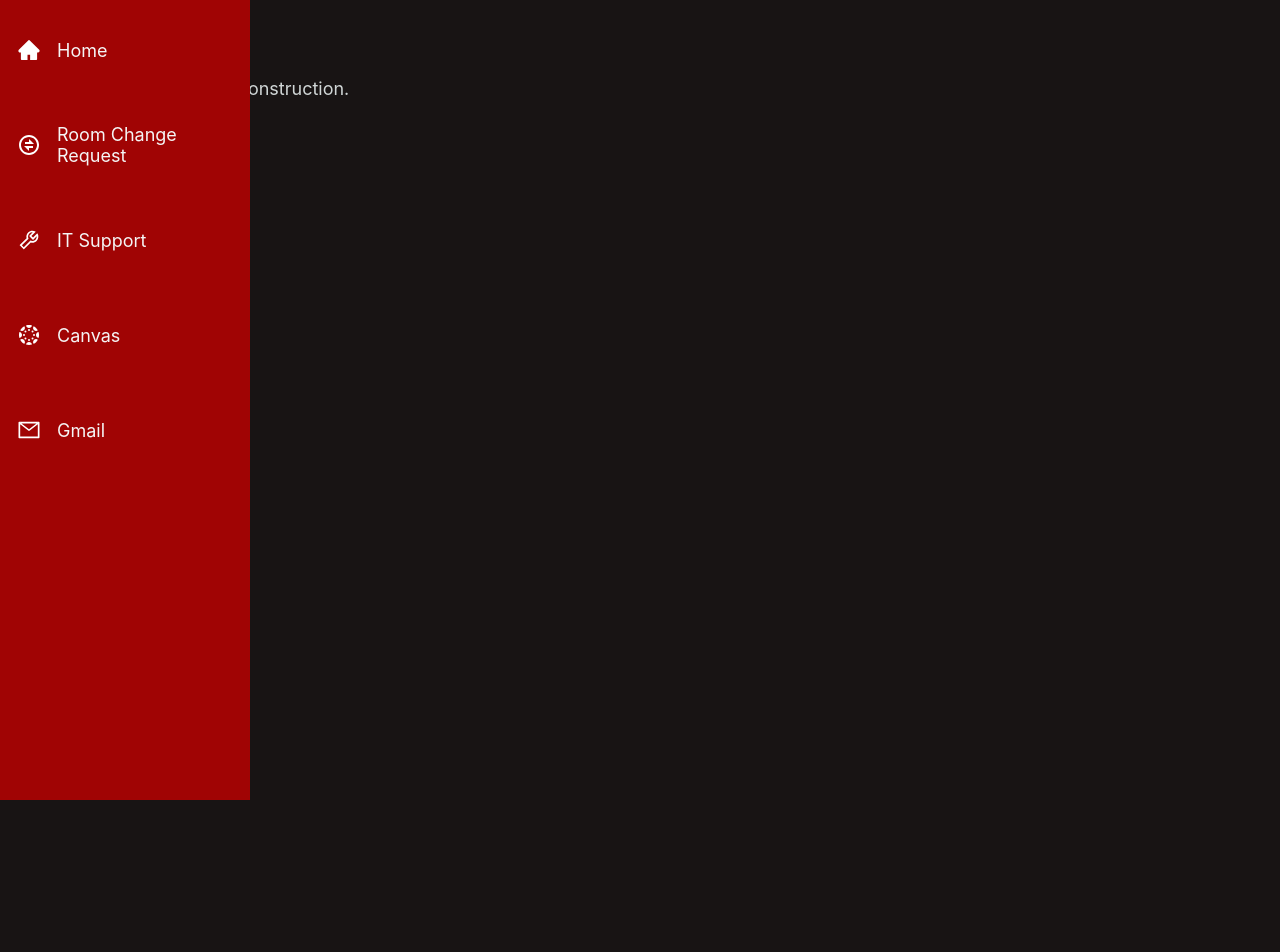
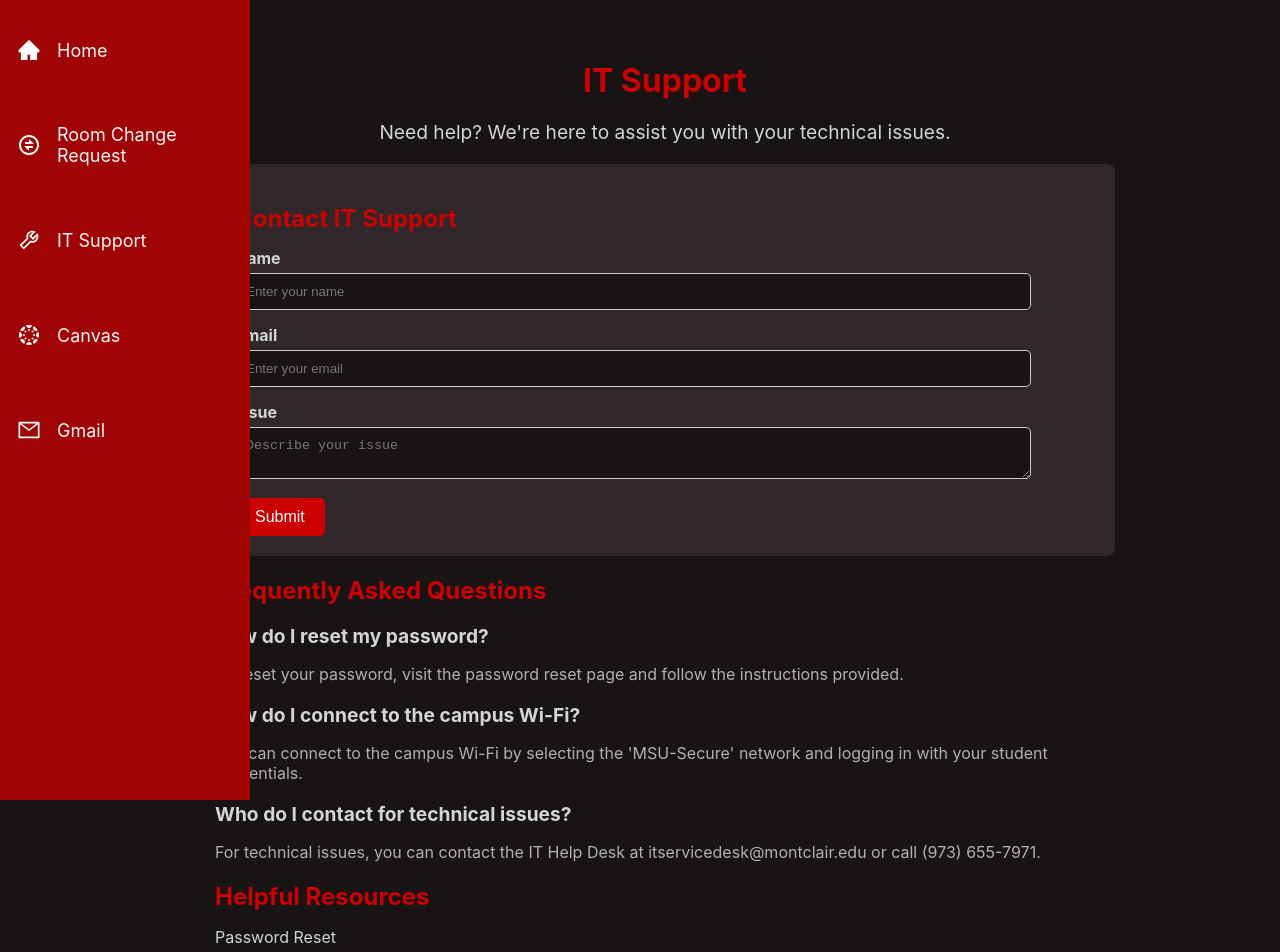
Before and after one commit to zepion1/SWE2, a React (Create React App) app: page /it-support in a window 1280 px wide. Shown: the top 952 px of the page. Before the commit the page ends 821 px from the top, so only its background shows below. Built offline with nearby package versions, Linux system fonts and the light colour scheme.

Commit message:
Finished and completed Tasks for Milestone 2
Finished Room change request page and it support page

```diff
--- a/src/App.css
+++ b/src/App.css
@@ -296,76 +296,120 @@ button.sync-button:hover {
 
 /* ================================================================= */
 /* Room Change Request CSS */
-
 .room-change-request {
-  display: block;
-  padding-bottom: auto;
+  padding: 20px;
+  background-color: #181414;
+  color: #d0d6d6;
+  border-radius: 8px;
+  max-width: 900px;
+  margin: 20px auto;
 }
 
-.room-change-request-header{
-  display: flex;
-  justify-content: space-between; /* Space between the title and the search bar */
-  align-items: center; /* Align items vertically */
-  margin-left: -45px;
-  margin-top: -10px;
-  padding: 10px 70px; /* Add consistent horizontal padding */
-  border: 1px solid #9a9a9a;
-  border-top: 0; /* Remove top border */
-  border-left: 0; /* Remove left border */
-  border-right: 0; /* Remove right border */
-
+.room-change-request-header {
+  text-align: center;
+  margin-bottom: 20px;
 }
 
 .room-change-request-title {
-  font-size: xx-large;
-  color: #d0d6d6;
-  margin-bottom: 5px;
-}
-
-.room-change-request-subtitle {
-  font-size: large;
-  color: #d0d6d6;
-  margin-bottom: 20px;
+  font-size: 2rem;
+  color: #cc0000;
 }
 
 .tabs {
   display: flex;
   justify-content: center;
   margin-bottom: 20px;
-  margin-top: 20px;
 }
 
 .tab {
   padding: 10px 20px;
   cursor: pointer;
   border: none;
-  background-color: #cc0000;
+  background-color: #302828;
   font-size: 16px;
   transition: background 0.3s, color 0.3s;
   margin-right: 10px;
   color: white;
+  border-radius: 5px;
 }
 
 .tab:hover {
-  background-color: #e60000bc;
+  background-color: #cc0000;
 }
 
 .tab.active {
-  background-color: #5b0000bc;
-  color: white;
+  background-color: #5b0000;
   font-weight: bold;
-  border-bottom: 2px solid #dfd8d8;
 }
 
 .tab-content {
-  text-align: center;
+  background-color: #302828;
   padding: 20px;
-  border: 1px solid #ddd;
-  background-color: #9a9a9a;
+  border-radius: 8px;
+}
+
+.room-change-request-form .form-group {
+  margin-bottom: 15px;
+}
+
+.room-change-request-form label {
+  display: block;
+  margin-bottom: 5px;
+  font-weight: bold;
+}
+
+.room-change-request-form input,
+.room-change-request-form textarea {
+  width: 90%;
+  padding: 10px;
+  border: 1px solid #ccc;
   border-radius: 5px;
-  max-width: 600px;
-  margin: 0 auto;
-  margin-top: -1px;
+  background-color: #181414;
+  color: #d0d6d6;
+}
+
+.room-change-request-form button {
+  padding: 10px 20px;
+  background-color: #cc0000;
+  color: white;
+  border: none;
+  border-radius: 5px;
+  cursor: pointer;
+  transition: background 0.3s ease;
+}
+
+.room-change-request-form button:hover {
+  background-color: #e60000;
+}
+
+.status-list,
+.history-list {
+  list-style: none;
+  padding: 0;
+}
+
+.status-item,
+.history-item {
+  display: flex;
+  align-items: center;
+  margin-bottom: 15px;
+}
+
+.status-icon {
+  width: 40px;
+  height: 40px;
+  margin-right: 10px;
+}
+
+.status-date,
+.history-date {
+  font-weight: bold;
+  color: #cc0000;
+}
+
+.status-details,
+.history-action {
+  color: #d0d6d6;
 }
 
 
@@ -421,21 +465,132 @@ button.sync-button:hover {
 
 
 /* ================================================================= */
-/* IT support CSS */
+/* IT Support Page CSS */
 .it-support {
-  display: block;
-  padding-bottom: auto;
-  margin-left: 25px;
+  padding: 20px;
+  background-color: #181414;
+  color: #d0d6d6;
+  border-radius: 8px;
+  max-width: 900px;
+  margin: 20px auto;
 }
 
 .it-support-title {
-  font-size: xx-large;
-  color: #d0d6d6;
-  margin-bottom: 5px;
+  text-align: center;
+  font-size: 2rem;
+  margin-bottom: 10px;
+  color: #cc0000;
 }
 
 .it-support-subtitle {
-  font-size: large;
+  text-align: center;
+  font-size: 1.2rem;
+  margin-bottom: 20px;
   color: #d0d6d6;
+}
+
+.it-support-form {
+  background-color: #302828;
+  padding: 20px;
+  border-radius: 8px;
   margin-bottom: 20px;
 }
+
+.it-support-form h2 {
+  font-size: 1.5rem;
+  margin-bottom: 15px;
+  color: #cc0000;
+}
+
+.it-support-form .form-group {
+  margin-bottom: 15px;
+}
+
+.it-support-form label {
+  display: block;
+  margin-bottom: 5px;
+  font-weight: bold;
+}
+
+.it-support-form input,
+.it-support-form textarea {
+  width: 90%;
+  padding: 10px;
+  border: 1px solid #ccc;
+  border-radius: 5px;
+  background-color: #181414;
+  color: #d0d6d6;
+}
+
+.it-support-form button {
+  padding: 10px 20px;
+  background-color: #cc0000;
+  color: white;
+  border: none;
+  border-radius: 5px;
+  cursor: pointer;
+  transition: background 0.3s ease;
+}
+
+.it-support-form button:hover {
+  background-color: #e60000;
+}
+
+.it-support-faqs {
+  margin-bottom: 20px;
+}
+
+.it-support-faqs h2 {
+  font-size: 1.5rem;
+  margin-bottom: 15px;
+  color: #cc0000;
+}
+
+.it-support-faqs ul {
+  list-style: none;
+  padding: 0;
+}
+
+.it-support-faqs li {
+  margin-bottom: 15px;
+}
+
+.it-support-faqs h3 {
+  font-size: 1.2rem;
+  margin-bottom: 5px;
+  color: #d0d6d6;
+}
+
+.it-support-faqs p {
+  font-size: 1rem;
+  color: #b0b0b0;
+}
+
+.it-support-resources {
+  margin-bottom: 20px;
+}
+
+.it-support-resources h2 {
+  font-size: 1.5rem;
+  margin-bottom: 15px;
+  color: #cc0000;
+}
+
+.it-support-resources ul {
+  list-style: none;
+  padding: 0;
+}
+
+.it-support-resources li {
+  margin-bottom: 10px;
+}
+
+.it-support-resources a {
+  color: #d0d6d6;
+  text-decoration: none;
+  transition: color 0.3s ease;
+}
+
+.it-support-resources a:hover {
+  color: #cc0000;
+}
--- a/src/pages/ITSupport.js
+++ b/src/pages/ITSupport.js
@@ -1,17 +1,84 @@
 import React, { useEffect } from "react";
 
 const ITSupport = () => {
-
     useEffect(() => {
         document.title = "IT Support | MSU Companion";
     }, []);
 
+    const faqs = [
+        {
+            question: "How do I reset my password?",
+            answer: "To reset your password, visit the password reset page and follow the instructions provided.",
+        },
+        {
+            question: "How do I connect to the campus Wi-Fi?",
+            answer: "You can connect to the campus Wi-Fi by selecting the 'MSU-Secure' network and logging in with your student credentials.",
+        },
+        {
+            question: "Who do I contact for technical issues?",
+            answer: "For technical issues, you can contact the IT Help Desk at itservicedesk@montclair.edu or call (973) 655-7971.",
+        },
+    ];
+
+    const resources = [
+        { name: "Password Reset", link: "https://iams-amc.montclair.edu/page-password-reset-initial" },
+        { name: "Guide to Password Reset", link: "https://www.montclair.edu/information-technology/activatemanage-netid-password-faculty/" },
+        { name: "IT Help Desk", link: "https://www.montclair.edu/information-technology/it-service-desk/" },
+    ];
+
     return (
         <div className="it-support">
             <h1 className="it-support-title">IT Support</h1>
-            <p className="it-support-subtitle">This page is under construction.</p>
+            <p className="it-support-subtitle">Need help? We're here to assist you with your technical issues.</p>
+
+            {/* Contact Form */}
+            <div className="it-support-form">
+                <h2>Contact IT Support</h2>
+                <form>
+                    <div className="form-group">
+                        <label htmlFor="name">Name</label>
+                        <input type="text" id="name" name="name" placeholder="Enter your name" required />
+                    </div>
+                    <div className="form-group">
+                        <label htmlFor="email">Email</label>
+                        <input type="email" id="email" name="email" placeholder="Enter your email" required />
+                    </div>
+                    <div className="form-group">
+                        <label htmlFor="issue">Issue</label>
+                        <textarea id="issue" name="issue" placeholder="Describe your issue" required></textarea>
+                    </div>
+                    <button type="submit">Submit</button>
+                </form>
+            </div>
+
+            {/* FAQs */}
+            <div className="it-support-faqs">
+                <h2>Frequently Asked Questions</h2>
+                <ul>
+                    {faqs.map((faq, index) => (
+                        <li key={index}>
+                            <h3>{faq.question}</h3>
+                            <p>{faq.answer}</p>
+                        </li>
+                    ))}
+                </ul>
+            </div>
+
+            {/* Resources */}
+            <div className="it-support-resources">
+                <h2>Helpful Resources</h2>
+                <ul>
+                    {resources.map((resource, index) => (
+                        <li key={index}>
+                            <a href={resource.link} target="_blank" rel="noopener noreferrer">
+                                {resource.name}
+                            </a>
+                        </li>
+                    ))}
+                </ul>
+            </div>
         </div>
     );
-}
+};
 
 export default ITSupport;
--- a/src/pages/RoomChangeRequest.js
+++ b/src/pages/RoomChangeRequest.js
@@ -1,4 +1,7 @@
 import React, { useEffect, useState } from "react";
+import AcceptedIcon from "../images/acceptedStatus.svg";
+import PendingIcon from "../images/pendingStatus.svg";
+import DeniedIcon from "../images/deniedStatus.svg";
 
 const RoomChangeRequest = () => {
     const [activeTab, setActiveTab] = useState(0);
@@ -6,6 +9,31 @@ const RoomChangeRequest = () => {
     useEffect(() => {
         document.title = "Room Change Request | MSU Companion";
     }, []);
+
+    const statusData = [
+        { id: 1, status: "Accepted", date: "03/25/2025", details: "Room change approved for CELS 120." },
+        { id: 2, status: "Pending", date: "03/20/2025", details: "Awaiting approval for UNIV 1020." },
+        { id: 3, status: "Denied", date: "03/15/2025", details: "Request denied for CCIS 224." },
+    ];
+
+    const historyData = [
+        { id: 1, date: "03/10/2025", action: "Submitted request for CELS 120." },
+        { id: 2, date: "03/12/2025", action: "Request reviewed by admin." },
+        { id: 3, date: "03/15/2025", action: "Request denied for CCIS 224." },
+    ];
+
+    const getStatusIcon = (status) => {
+        switch (status) {
+            case "Accepted":
+                return <img src={AcceptedIcon} alt="Accepted" className="status-icon" />;
+            case "Pending":
+                return <img src={PendingIcon} alt="Pending" className="status-icon" />;
+            case "Denied":
+                return <img src={DeniedIcon} alt="Denied" className="status-icon" />;
+            default:
+                return null;
+        }
+    };
 
     return (
         <div className="room-change-request">
@@ -50,14 +78,31 @@ const RoomChangeRequest = () => {
                 {activeTab === 1 && (
                     <div className="room-change-status">
                         <h2>Check Room Change Status</h2>
-                        <p>Your request status will be shown here.</p>
+                        <ul className="status-list">
+                            {statusData.map((item) => (
+                                <li key={item.id} className="status-item">
+                                    {getStatusIcon(item.status)}
+                                    <div>
+                                        <p className="status-date">{item.date}</p>
+                                        <p className="status-details">{item.details}</p>
+                                    </div>
+                                </li>
+                            ))}
+                        </ul>
                     </div>
                 )}
 
                 {activeTab === 2 && (
                     <div className="room-change-history">
                         <h2>Request History</h2>
-                        <p>List of previous room change requests.</p>
+                        <ul className="history-list">
+                            {historyData.map((item) => (
+                                <li key={item.id} className="history-item">
+                                    <p className="history-date">{item.date}</p>
+                                    <p className="history-action">{item.action}</p>
+                                </li>
+                            ))}
+                        </ul>
                     </div>
                 )}
             </div>
```
